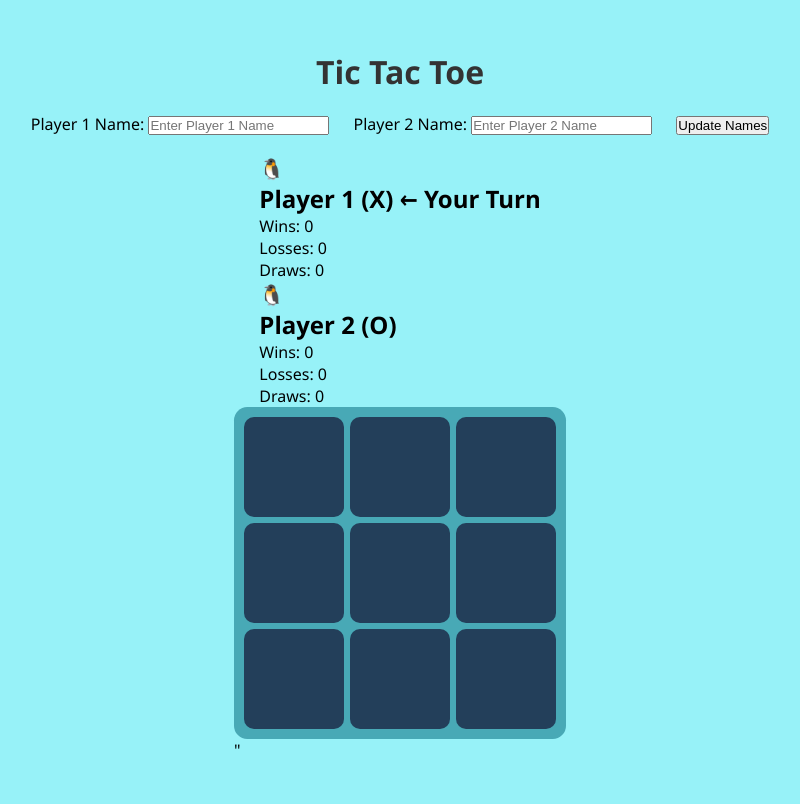
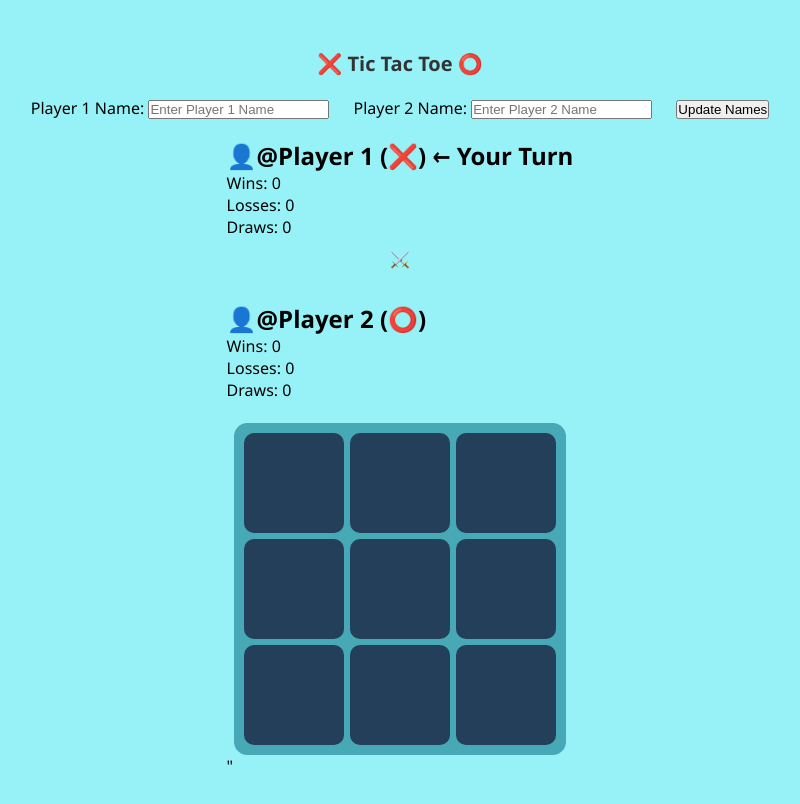
Before and after one commit to MrAman-2503/tic-tac-toe, a plain HTML site: page index.html in a window 1280 px wide. Shown: the whole page, without its empty margins (240-1040 px from the left). Drawn offline with Linux system fonts and the light colour scheme.

Commit message:
Add files via upload

```diff
--- a/index.html
+++ b/index.html
@@ -3,11 +3,11 @@
 <head>
     <meta charset="UTF-8" />
     <meta name="viewport" content="width=device-width, initial-scale=1" />
-    <title>Tic Tac Toe</title>
+    <title>❌🆚⭕ Tic Tac Toe</title>
     <link rel="stylesheet" href="style.css" />
 </head>
 <body>
-    <h1>Tic Tac Toe</h1>
+    <h1><div style="font-size: 20px;">❌ Tic Tac Toe ⭕</h1>
     <div id="playerNameInput" style="margin-bottom: 20px;">
         <label for="player1Name">Player 1 Name: </label>
         <input type="text" id="player1Name" placeholder="Enter Player 1 Name" />
@@ -20,18 +20,22 @@
     <div id="game">
         <div id="playerStatus" class="player-status">
             <div class="player" id="player1">
-                <h2><span id="player1DisplayName"> <div style="font-size: 20px;">🐧</div>Player 1</span> (X) <span class="turn-indicator" id="player2Turn">← Your Turn</span></h2>
+                <h2><span id="player1DisplayName"> <div style="font-size: 20px;"></div>👤@Player 1</span> (❌) <span class="turn-indicator" id="player2Turn">← Your Turn</span></h2>
                 <p>Wins: <span id="player1Wins">0</span></p>
                 <p>Losses: <span id="player1Losses">0</span></p>
                 <p>Draws: <span id="player1Draws">0</span></p>
             </div>
+            <div class="separator"></div> <div style="margin: auto; padding: 10px; font-size: medium; font-weight: bold; text-align: center; justify-content: center;">⚔️</div>
+            <br>
             <div class="player" id="player2">
-                <h2><span id="player2DisplayName"> <div style="font-size: 20px">🐧</div>Player 2</span> (O) <span class="turn-indicator" id="player1Turn"></span></h2>
+                <h2><span id="player2DisplayName"> <div style="font-size: 20px"></div>👤@Player 2</span> (⭕) <span class="turn-indicator" id="player1Turn"></span></h2>
                 <p>Wins: <span id="player2Wins">0</span></p>
                 <p>Losses: <span id="player2Losses">0</span></p>
                 <p>Draws: <span id="player2Draws">0</span></p>
             </div>
         </div>
+        <br>
+
         <div id="board" class="board">
             <div class="cell" data-cell></div>
             <div class="cell" data-cell></div>
--- a/style.css
+++ b/style.css
@@ -29,6 +29,8 @@ h1 {
     display: flex;
     flex-direction: column;
     align-items: center;
+    max-width: 400px;
+    margin: 0 auto;
 }
 
 .board {
```
